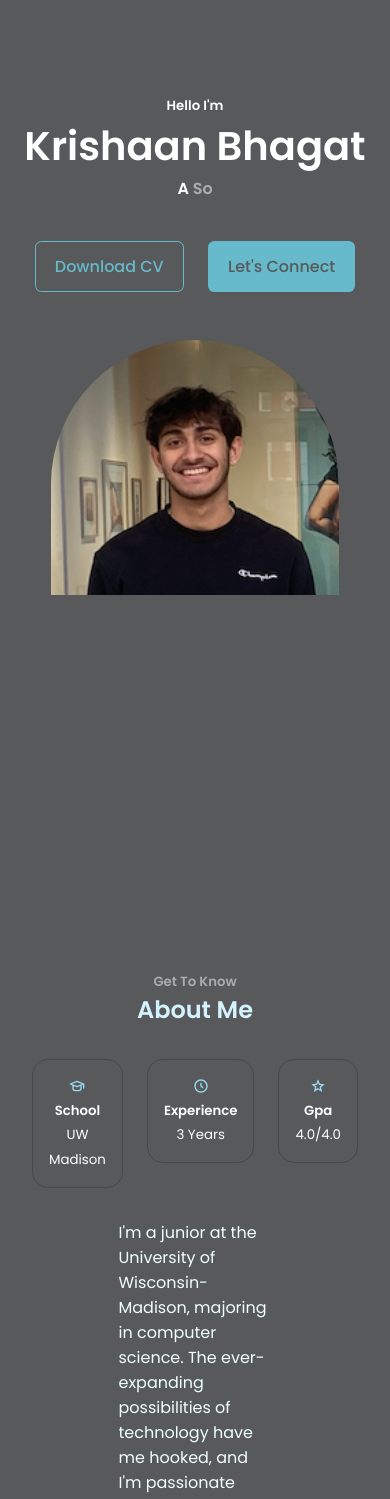
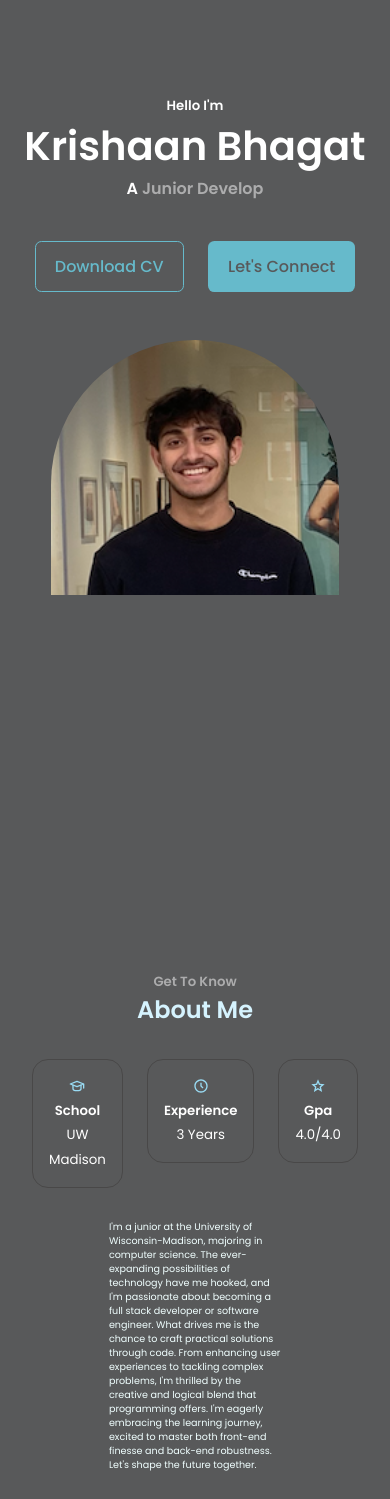
Before and after one commit to knbhagat/digital-portfolio, a React (Create React App) app: page / in a window 390 px wide. Shown: the top 1499 px of the page. Built offline with nearby package versions, Linux system fonts and the light colour scheme.

Commit message:
Modified pictures and dimensions
Made text smaller for phones

```diff
--- a/src/sections/about/about.css
+++ b/src/sections/about/about.css
@@ -70,3 +70,19 @@
     position: relative;
     top: 2rem;
 }
+
+@media screen and (max-width: 1024px) {
+    .content-container {
+        padding: 3rem 2rem;
+    }
+
+    .content-container p {
+        font-size: 0.8rem;
+    }
+}
+
+@media screen and (max-width: 600px) {
+    .content-container p {
+        font-size: 0.6rem;
+    }
+}
--- a/src/sections/header/Header.jsx
+++ b/src/sections/header/Header.jsx
@@ -11,8 +11,8 @@ const Header = () => {
   const [index, setIndex] = useState(0) //checker for index
   const [isDeleting, setIsDeleting] = useState("false") //checker for deletion
   const [textType, setTextType] = useState('') //words being typed
-  const [typeTime, setTypeTime] = useState(200 - Math.random() * 100) //start time to tyoe, will get halved
-  const wordsToBeRotated = ["Junior Developer","Software Engineer","UI/UX Designor", "College Student"]
+  const [typeTime, setTypeTime] = useState(200) //start time to tyoe, will get halved
+  const wordsToBeRotated = ["Junior Developer","Software Engineer","UI/UX Designer", "College Student"]
 
   useEffect(() => {
     let ticker = setInterval(() => {
@@ -31,16 +31,16 @@ const Header = () => {
     setTextType(update);
 
     if (isDeleting === "true") {
-      setTypeTime(prevTypeTime => prevTypeTime / 2)
+      setTypeTime(prevTypeTime => prevTypeTime / 1.75)
     }
 
     if (isDeleting === "false" && update === whole) { //not changing to true
-      setTypeTime(1000);
+      setTypeTime(2000);
       setIsDeleting("true");
     } else if (isDeleting === "true" && update === '') {
       setIsDeleting("false");
       setIndex(index + 1);
-      setTypeTime(1000);
+      setTypeTime(200);
     }
   }
 
--- a/src/sections/projects/Projects.jsx
+++ b/src/sections/projects/Projects.jsx
@@ -10,7 +10,7 @@ const outGoingProjects = [{image : Img1, id : 1, title : 'Webscraping Prizepicks
   ,{image : Img1, id : 2, title : 'Soccer Referee Chat AI Bot', githubLink: "https://github.com/knbhagat", button1 : 'InProgress'}
   ,{image : Img1, id : 3, title : 'Premier League Statistics Line', githubLink : "https://github.com/knbhagat", button1: "InProgress"}];
 
-const smallProjects = [{image : Img1, id : 1, title : 'Notes App', githubLink : "https://github.com/knbhagat/learning-react-project.git", button1 : "Github", demo: "", button2 : "Live Site"}
+const smallProjects = [{image : Img1, id : 1, title : 'Notes App', githubLink : "https://github.com/knbhagat/learning-react-project.git", button1 : "Github", demo: "https://learning-react-project-knbhagat.vercel.app/", button2 : "Live Site"}
   ,{image : Img1, id : 2, title : 'Bouncing DVD Image', githubLink: "https://github.com/knbhagat/dvdImageGame.git", button1 : 'Github', demo : "https://knbhagat.github.io/dvdImageGame/Bouncing.html", button2: "Live Site"}];
 
 const majorProjects = [{image : Img1, id : 1, title : 'Referee Assistance Webpage', githubLink : "https://github.com/knbhagat/soccerRefereeWebpage.git", button1 : "Github", demo: "https://knbhagat.github.io/SoccerRefereeWebpage/refereeHomePage.html", button2 : "Live Site"}
--- a/src/sections/testimonials/testimonials.css
+++ b/src/sections/testimonials/testimonials.css
@@ -56,3 +56,24 @@
 .recommendation-writing {
     padding: 1rem 0;
 }
+
+
+@media screen and (max-width : 1024px) {
+    .testimonial-context {
+        padding: 2rem 0rem 1rem;
+    }
+}
+@media  screen and (max-width : 600px) {
+
+    .testimonial-context h6 {
+        font-size: 0.5rem;
+    }
+
+    .testimonial-context h4 {
+        font-size: 0.7rem;
+    }
+
+    .testimonial-context h5 {
+        font-size: 0.6rem;
+    }
+}
```
Also changed, not shown: src/sections/testimonials/Testimonials.jsx (+1 -1 lines), src/features/Besnik.png (added).
